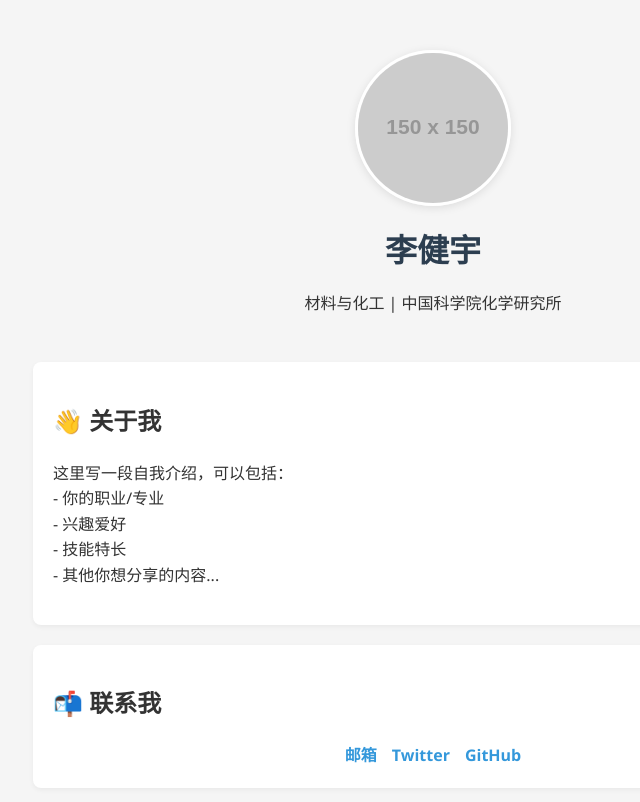
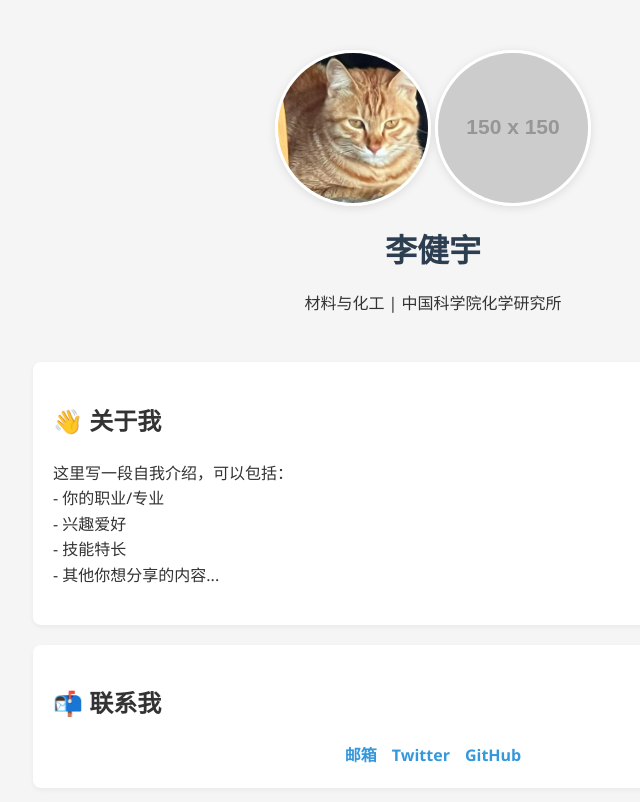
Before and after one commit to Jyli2025/Jyli2025.github.io, a plain HTML site: page index.html in a window 1280 px wide. Shown: the whole page, without its empty margins (207-847 px from the left). Drawn offline with Linux system fonts and the light colour scheme; placeholder pictures from the web are drawn by us.

Commit message:
Update index.html

```diff
--- a/index.html
+++ b/index.html
@@ -58,7 +58,7 @@
 </head>
 <body>
     <div class="header">
-        <!-- 替换为你的头像链接（建议用正方形图片） -->
+        <img src="https://raw.githubusercontent.com/Jyli2025/Jyli2025.github.io/main/cat.jpg" alt="你的头像" class="avatar">
         <img src="https://via.placeholder.com/150" alt="你的头像" class="avatar">
         <h1>李健宇</h1>
         <p>材料与化工 | 中国科学院化学研究所</p>
```
